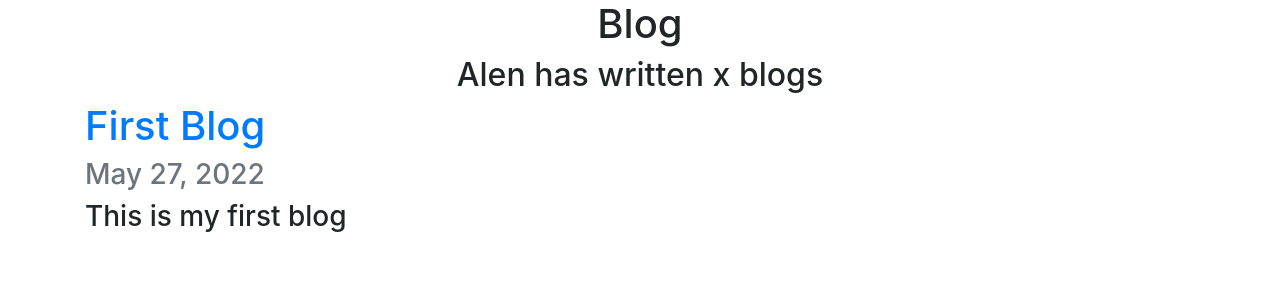
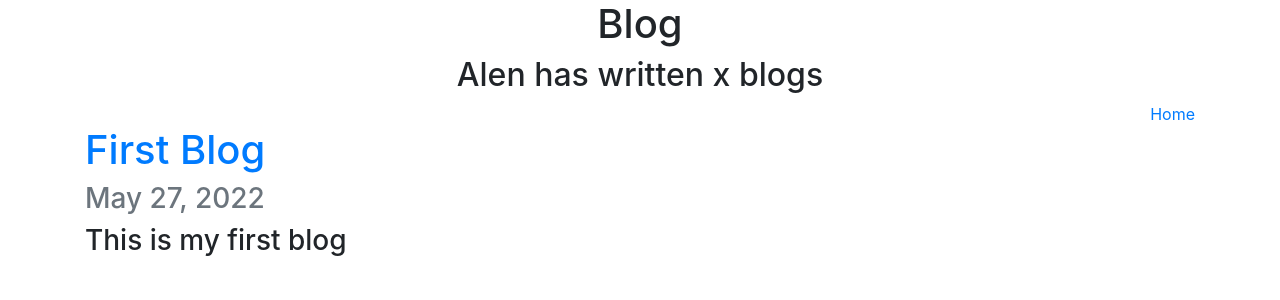
Before and after one commit to cozyflexing/personal-portfolio-project, a Django app: page /blog/ in a window 1280 px wide. Shown: the top 300 px of the page. Run offline with Django 4.2, Linux system fonts and the light colour scheme; data comes from the database, SQL or seed files in the repository.

Commit message:
home link added to all pages

```diff
--- a/blog/templates/blog/blogs_home.html
+++ b/blog/templates/blog/blogs_home.html
@@ -6,7 +6,9 @@
         <h1>Blog</h1>
         <h2>Alen has written x blogs</h2>
     </div>
-
+    <div class="text-right">
+        <a href="{% url 'home' %}">Home</a>
+    </div>
     <div class="text-left">
         {% for blog in blogs %}
 
--- a/blog/templates/blog/detail.html
+++ b/blog/templates/blog/detail.html
@@ -1 +1,4 @@
+<div class="text-right">
+    <a href="{% url 'blog:blogs_home' %}">Home</a>
+</div>
 {{ blog.title }}
--- a/portfolio/templates/portfolio/home.html
+++ b/portfolio/templates/portfolio/home.html
@@ -6,7 +6,7 @@
 
     <h1 class="text-center">Alen's Portfolio</h1>
 
-    <a class="text-right" href="{% url 'blogs_home' %}">
+    <a class="text-right" href="{% url 'blog:blogs_home' %}">
         <h3>Blog</h3>
     </a>
 
```
